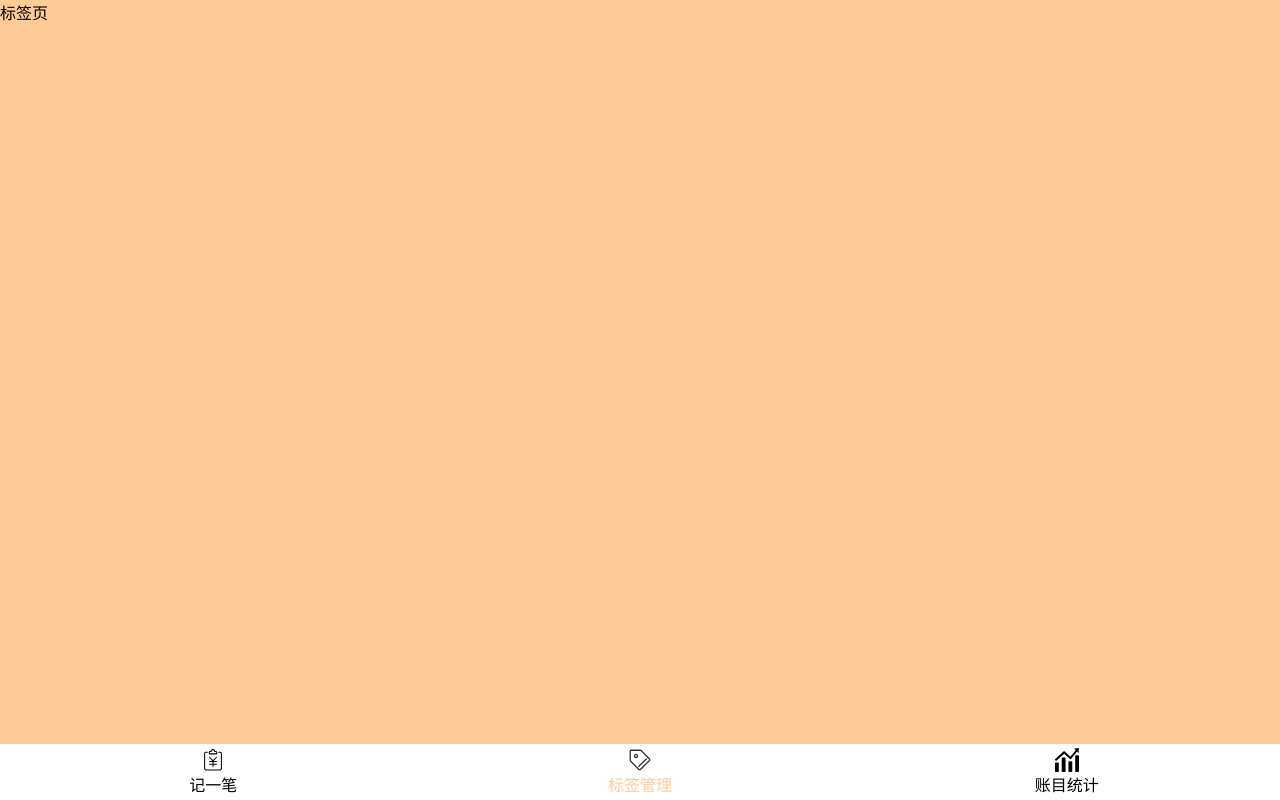
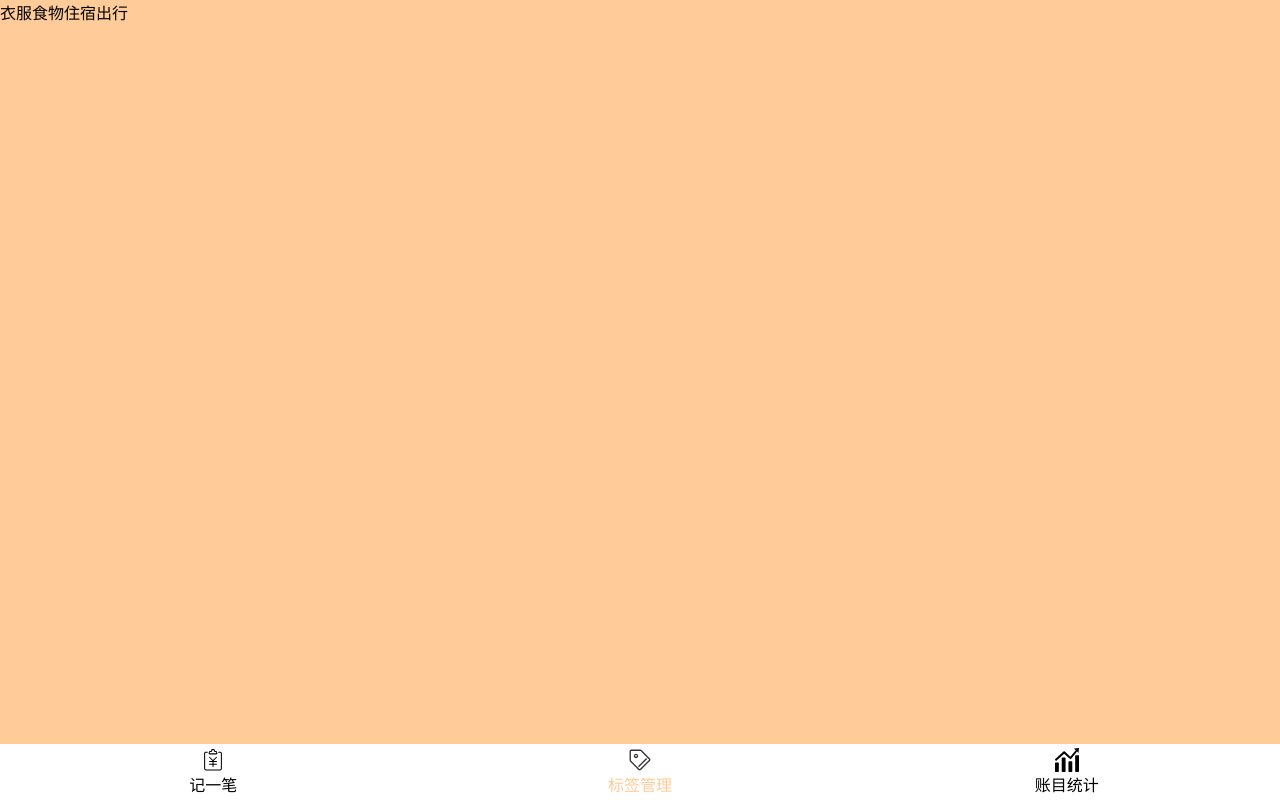
Before and after one commit to 0730chen/money-atom, a React app: page /tag in a window 1280 px wide. Built offline with nearby package versions, Linux system fonts and the light colour scheme; the HTML template or start-up script is replaced by a standard one.

Commit message:
feat:抽离tags

```diff
--- /dev/null
+++ b/src/UseTags.tsx
@@ -0,0 +1,12 @@
+import {useState} from "react";
+
+
+const UserTage = ()=>{
+    const [tags,setTags] = useState<string[]>(['衣服','食物','住宿','出行'])
+    return {
+        tags,setTags
+    }
+
+}
+
+export default UserTage
--- a/src/views/Home/Home.tsx
+++ b/src/views/Home/Home.tsx
@@ -26,8 +26,6 @@ const Home = ()=> {
         setObj({...obj,...value})
 
     }
-
-
     return (
         <Layout>
             <Container>
@@ -35,7 +33,7 @@ const Home = ()=> {
                 <NotesSection value={obj.note} onChange={(note)=>onChange({note})}/>
                 <TypeSection value={obj.category} onChange={(category)=>onChange({category})
                }/>
-                <NumberPad value={obj.amount} onChange={(amount)=>{onChange({amount})
+                <NumberPad value={obj.amount}  onOk={()=>{}} onChange={(amount)=>{onChange({amount})
                 }}/>
             </Container>
             <NavBar/>
--- a/src/views/Home/components/NumberPad.tsx
+++ b/src/views/Home/components/NumberPad.tsx
@@ -5,7 +5,8 @@ import SetOutPut from "./NumberSection/SetOutPut";
 
 type Props = {
     value:number,
-    onChange:(value:number)=>void
+    onChange:(value:number)=>void,
+    onOk?:(value:Object)=>void
 }
 const NumberPad:React.FC<Props> = (props:Props)=>{
     const output = props.value.toString()
@@ -30,7 +31,7 @@ const NumberPad:React.FC<Props> = (props:Props)=>{
         }
         if(text==='ok'){
             //保存所有数据
-            return
+            return;
         }
         if('0123456789.'.split(',').concat('删除','清空').indexOf(text)){
             _setOutput(SetOutPut(text,output))
--- a/src/views/Home/components/TagsSections.tsx
+++ b/src/views/Home/components/TagsSections.tsx
@@ -1,5 +1,6 @@
-import React, {useState} from "react";
+import React from "react";
 import styled from "styled-components";
+import UserTage from "UseTags";
 
 const Wrapper = styled.section`
   background: #ffffff;
@@ -43,7 +44,7 @@ type Pros =  {
 }
 
 const TagsSections:React.FunctionComponent<Pros> = (props:Pros)=>{
-    const [tags,setTags] = useState<string[]>(['衣服','食物','住宿','出行'])
+    let{tags,setTags} = UserTage()
     const selectedTags = props.selected
     const onAddTag  = ()=>{
         const tagName = window.prompt('新增标签名')
--- a/src/views/Tag/Tag.tsx
+++ b/src/views/Tag/Tag.tsx
@@ -2,15 +2,22 @@ import React from "react";
 import Layout from "../../components/Layout/Layout";
 import NavBar from "../../components/NavBar/NavBar";
 import styled from "styled-components";
+import UserTage from "../../UseTags";
 const Container = styled.div`
   flex: 1;
   background:#FFCC99;
 `;
-const Tag = ()=>(
-    <Layout>
-        <Container>标签页</Container>
-        <NavBar/>
-    </Layout>
-);
+const Tag = ()=> {
+    const {tags,setTags} = UserTage()
+    console.log(setTags);
+    return(
+        <Layout>
+            <Container>
+                {tags}
+            </Container>
+            <NavBar/>
+        </Layout>
+    )
+}
 
 export default Tag
```
